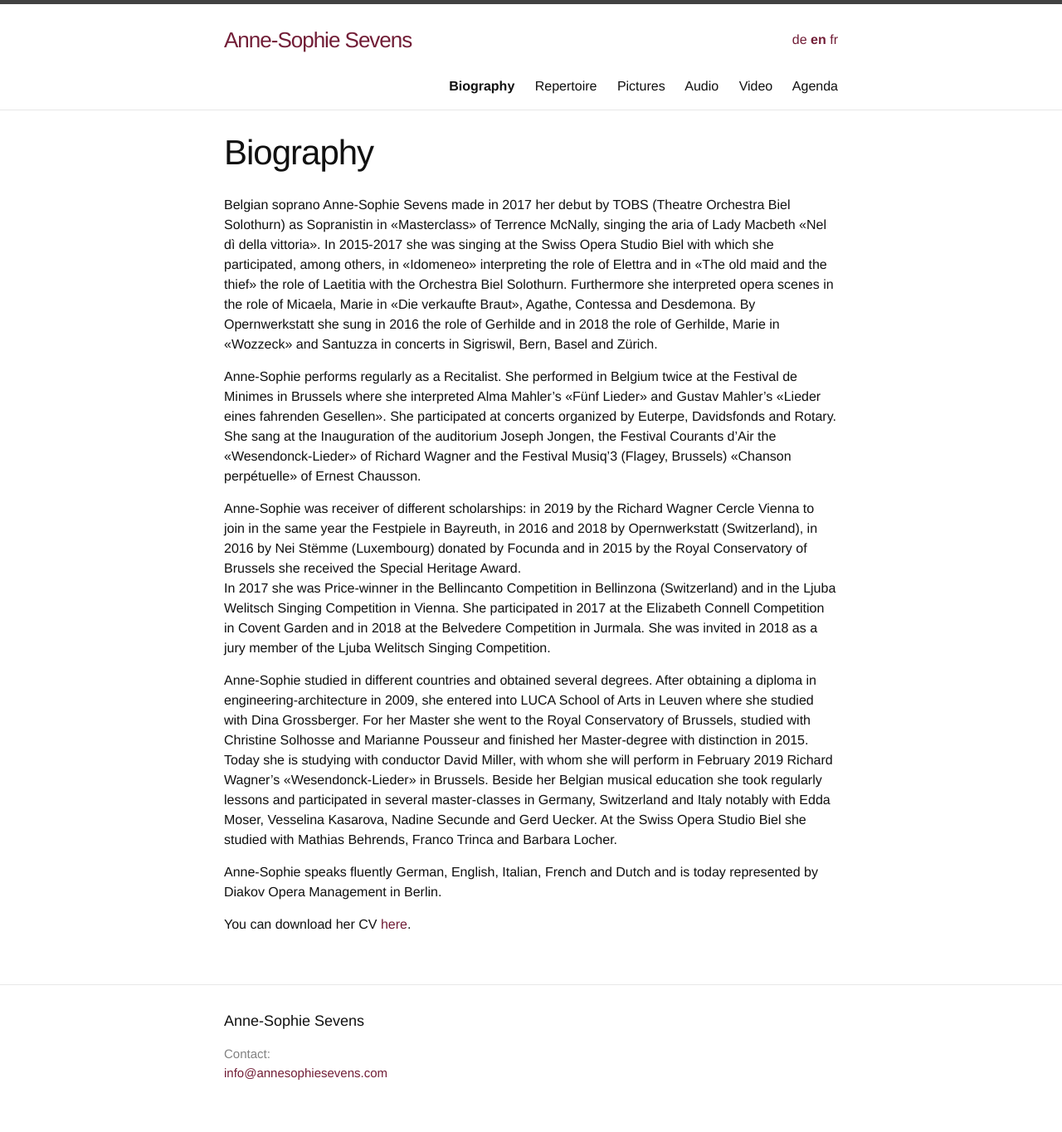
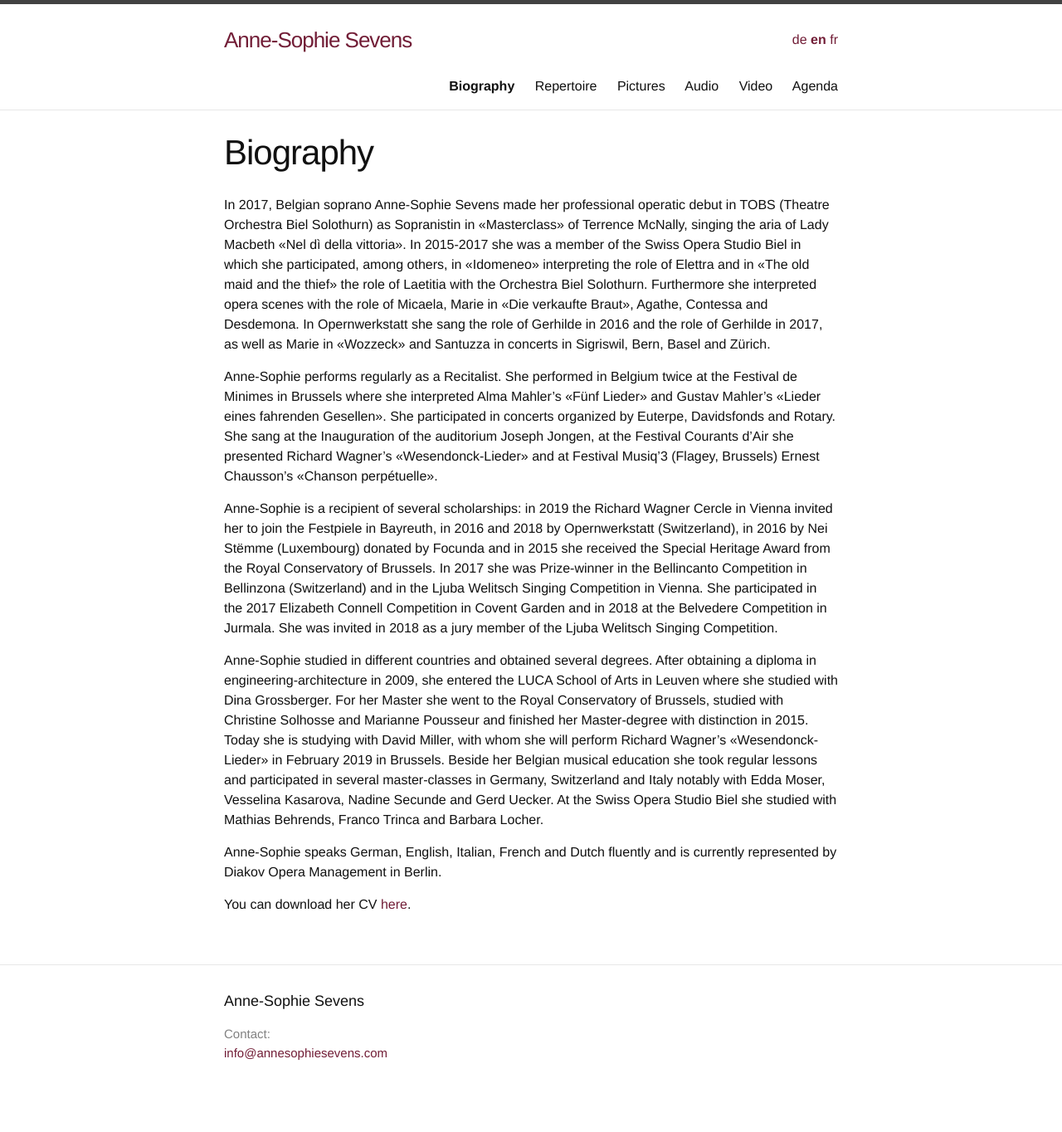
Before and after one commit to annesophie-sevens/annesophie-sevens.github.io, a Jekyll site: the page built from biography-en.md, in a window 1280 px wide. Shown: the whole page at 83% size. Built offline with Jekyll 4.4.1, drawn with Linux system fonts in a browser that asks for light colours; after the commit the page ends 1340 px from its top, so only the background shows below that.

Commit message:
Update biography-en.md

```diff
--- a/biography-en.md
+++ b/biography-en.md
@@ -6,18 +6,16 @@ lang: en
 ref: biography
 
 ---
-Belgian soprano Anne-Sophie Sevens made in 2017 her debut by TOBS (Theatre Orchestra Biel Solothurn) as Sopranistin in «Masterclass» of Terrence McNally, singing the aria of Lady Macbeth «Nel dì della vittoria». In 2015-2017 she was singing at the Swiss Opera Studio Biel with which she participated, among others, in «Idomeneo» interpreting the role of Elettra and in «The old maid and the thief» the role of Laetitia with the Orchestra Biel Solothurn. Furthermore she interpreted opera scenes in the role of Micaela, Marie in «Die verkaufte Braut», Agathe, Contessa and Desdemona. By Opernwerkstatt she sung in 2016 the role of Gerhilde and in 2018 the role of Gerhilde, Marie in «Wozzeck» and Santuzza in concerts in Sigriswil, Bern, Basel and Zürich.
+In 2017, Belgian soprano Anne-Sophie Sevens made her professional operatic debut in TOBS (Theatre Orchestra Biel Solothurn) as Sopranistin in «Masterclass» of Terrence McNally, singing the aria of Lady Macbeth «Nel dì della vittoria». In 2015-2017 she was a member of the Swiss Opera Studio Biel in which she participated, among others, in «Idomeneo» interpreting the role of Elettra and in «The old maid and the thief» the role of Laetitia with the Orchestra Biel Solothurn. Furthermore she interpreted opera scenes with the role of Micaela, Marie in «Die verkaufte Braut», Agathe, Contessa and Desdemona. In Opernwerkstatt she sang the role of Gerhilde in 2016 and the role of Gerhilde in 2017, as well as Marie in «Wozzeck» and Santuzza in concerts in Sigriswil, Bern, Basel and Zürich.
 
-Anne-Sophie performs regularly as a Recitalist. She performed in Belgium twice at the Festival de Minimes in Brussels where she interpreted Alma Mahler’s «Fünf Lieder» and Gustav Mahler’s «Lieder eines fahrenden Gesellen». She participated at concerts organized by Euterpe, Davidsfonds and Rotary. She sang at the Inauguration of the auditorium Joseph Jongen, the Festival Courants d’Air the «Wesendonck-Lieder» of Richard Wagner and the Festival Musiq’3 (Flagey, Brussels) «Chanson perpétuelle» of Ernest Chausson.
+Anne-Sophie performs regularly as a Recitalist. She performed in Belgium twice at the Festival de Minimes in Brussels where she interpreted Alma Mahler’s «Fünf Lieder» and Gustav Mahler’s «Lieder eines fahrenden Gesellen». She participated in concerts organized by Euterpe, Davidsfonds and Rotary. She sang at the Inauguration of the auditorium Joseph Jongen, at the Festival Courants d’Air she presented Richard Wagner's «Wesendonck-Lieder» and at Festival Musiq’3 (Flagey, Brussels) Ernest Chausson's «Chanson perpétuelle».
 
-Anne-Sophie was receiver of different scholarships: in 2019 by the Richard Wagner Cercle Vienna to join in the same year the Festpiele in Bayreuth, in 2016 and 2018 by Opernwerkstatt (Switzerland), in 2016 by Nei Stëmme (Luxembourg) donated by Focunda and in 2015 by the Royal Conservatory of Brussels she received the Special Heritage Award.
-In 2017 she was Price-winner in the Bellincanto Competition in Bellinzona (Switzerland) and in the Ljuba Welitsch Singing Competition in Vienna. She participated in 2017 at the Elizabeth Connell Competition in Covent Garden and in 2018 at the Belvedere Competition in Jurmala. She was invited in 2018 as a jury member of the Ljuba Welitsch Singing Competition.
+Anne-Sophie is a recipient of several scholarships: in 2019 the Richard Wagner Cercle in Vienna invited her to join the Festpiele in Bayreuth, in 2016 and 2018 by Opernwerkstatt (Switzerland), in 2016 by Nei Stëmme (Luxembourg) donated by Focunda and in 2015 she received the Special Heritage Award from the Royal Conservatory of Brussels.
+In 2017 she was Prize-winner in the Bellincanto Competition in Bellinzona (Switzerland) and in the Ljuba Welitsch Singing Competition in Vienna. She participated in the 2017 Elizabeth Connell Competition in Covent Garden and in 2018 at the Belvedere Competition in Jurmala. She was invited in 2018 as a jury member of the Ljuba Welitsch Singing Competition.
 
-Anne-Sophie studied in different countries and obtained several degrees. After obtaining a diploma in engineering-architecture in 2009, she entered into LUCA School of Arts in Leuven where she studied with Dina Grossberger. For her Master she went to the Royal Conservatory of Brussels, studied with Christine Solhosse and Marianne Pousseur and finished her Master-degree with distinction in 2015. Today she is studying with conductor David Miller, with whom she will perform in February 2019 Richard Wagner's «Wesendonck-Lieder» in Brussels. Beside her Belgian musical education she took regularly lessons and participated in several master-classes in Germany, Switzerland and Italy notably with Edda Moser, Vesselina Kasarova, Nadine Secunde and Gerd Uecker. At the Swiss Opera Studio Biel she studied with Mathias Behrends, Franco Trinca and Barbara Locher.
+Anne-Sophie studied in different countries and obtained several degrees. After obtaining a diploma in engineering-architecture in 2009, she entered the LUCA School of Arts in Leuven where she studied with Dina Grossberger. For her Master she went to the Royal Conservatory of Brussels, studied with Christine Solhosse and Marianne Pousseur and finished her Master-degree with distinction in 2015. Today she is studying with David Miller, with whom she will perform Richard Wagner’s «Wesendonck-Lieder» in February 2019 in Brussels. Beside her Belgian musical education she took regular lessons and participated in several master-classes in Germany, Switzerland and Italy notably with Edda Moser, Vesselina Kasarova, Nadine Secunde and Gerd Uecker. At the Swiss Opera Studio Biel she studied with Mathias Behrends, Franco Trinca and Barbara Locher.
 
-Anne-Sophie speaks fluently German, English, Italian, French and Dutch and is today represented by Diakov Opera Management in Berlin.
-
-
+Anne-Sophie speaks German, English, Italian, French and Dutch fluently and is currently represented by Diakov Opera Management in Berlin.
 
 
 You can download her CV [here]({{ site.baseurl }}/assets/CV.pdf).
```
